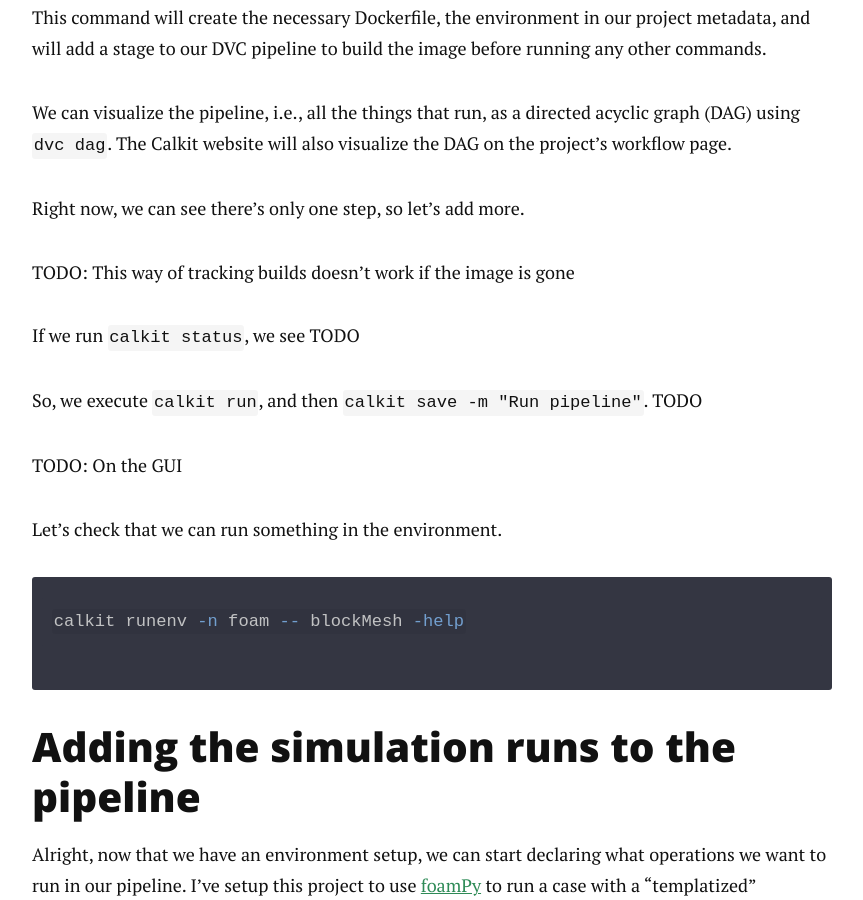
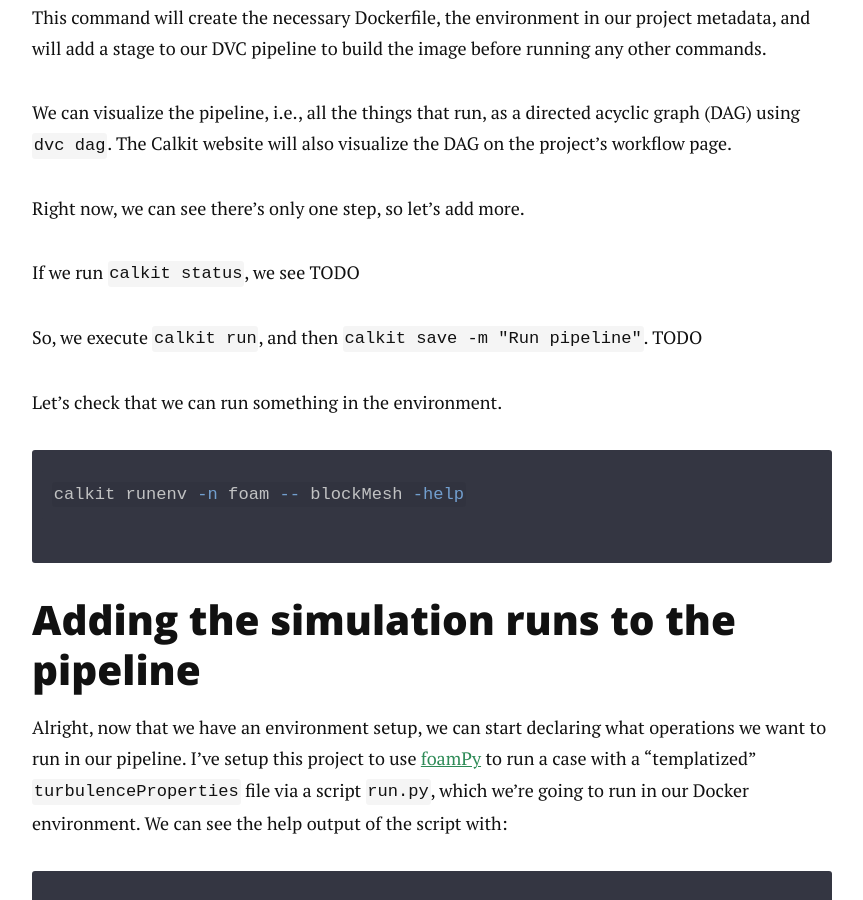
Before and after one commit to petebachant/petebachant.github.io, a Jekyll site: the page built from _posts/2024-10-15-reproducible-openfoam.markdown, in a window 1280 px wide and 900 px high, scrolled down 4113 px. Shown: the whole window, without its empty margins (208-1071 px from the left). Built offline with Jekyll 4.4.1, drawn with Linux system fonts in a browser that asks for light colours; nearby versions of some CDN libraries; formulas are drawn with MathJax 3; comment, search, counter and statistics services are not loaded.

Commit message:
Remove TODOs

```diff
--- a/_posts/2024-10-15-reproducible-openfoam.markdown
+++ b/_posts/2024-10-15-reproducible-openfoam.markdown
@@ -148,13 +148,9 @@ page.
 
 Right now, we can see there's only one step, so let's add more.
 
-TODO: This way of tracking builds doesn't work if the image is gone
-
 If we run `calkit status`, we see TODO
 
 So, we execute `calkit run`, and then `calkit save -m "Run pipeline"`. TODO
-
-TODO: On the GUI
 
 Let's check that we can run something in the environment.
 
```
